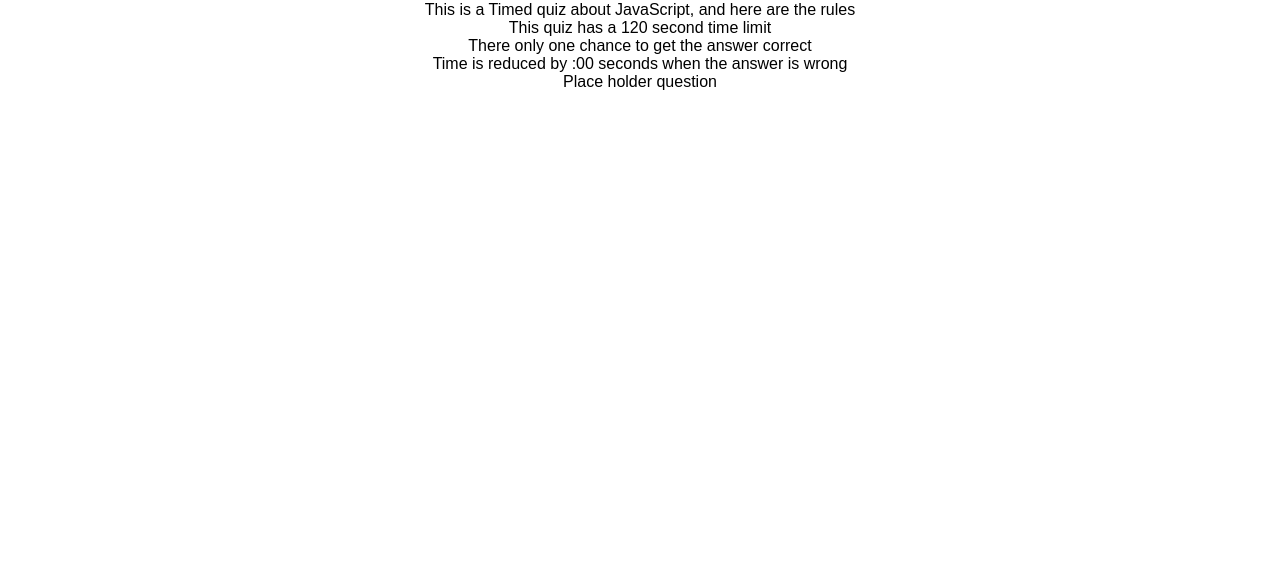
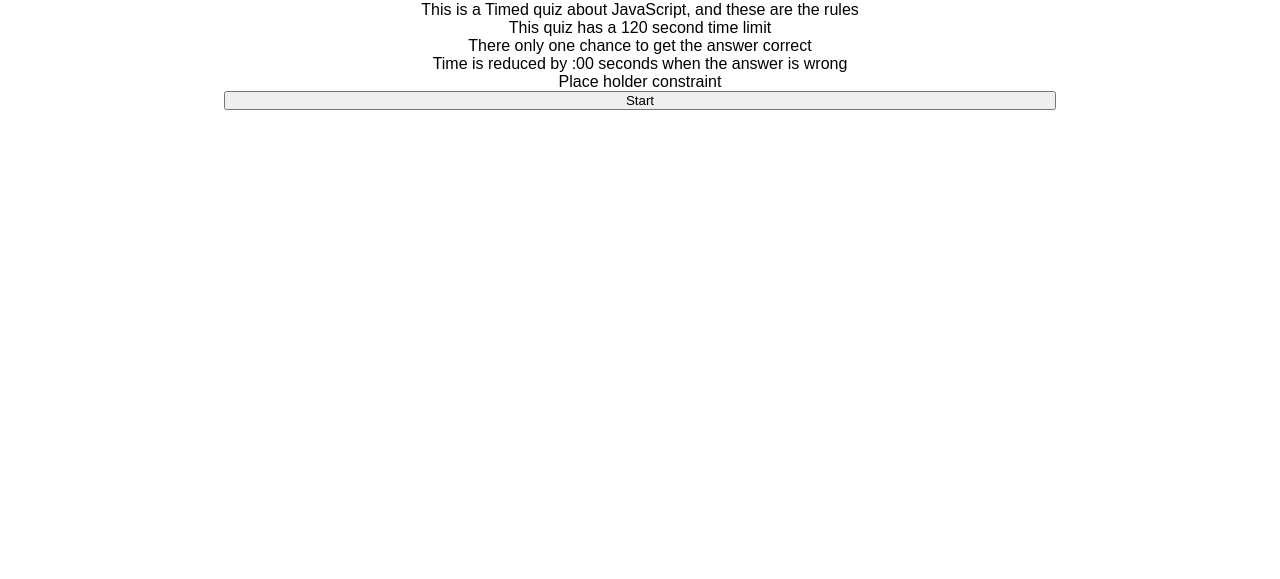
Before and after one commit to schorij23/timed-coding-quiz, a plain HTML site: page index.html in a window 1280 px wide. Shown: the part 221-800 px from the top of the page. Drawn offline with Linux system fonts and the light colour scheme.

Commit message:
more html

```diff
--- a/index.html
+++ b/index.html
@@ -18,13 +18,14 @@
    <main>
     <section id="test-name" class="test-name">
         <h2>JavaScript Coding Quiz</h2>
-        <p> This is a Timed quiz about JavaScript, and here are the rules</p>
+        <p> This is a Timed quiz about JavaScript, and these are the rules</p>
           <ul>
             <li>This quiz has a 120 second time limit</li>
             <li>There only one chance to get the answer correct</li>
             <li>Time is reduced by :00 seconds when the answer is wrong</li>
-            <li>Place holder question</li>
+            <li>Place holder constraint</li>
           </ul>
+          <button class="start-quiz" onclick="startQz()">Start</button>
     </section>
    </main>
 
```
